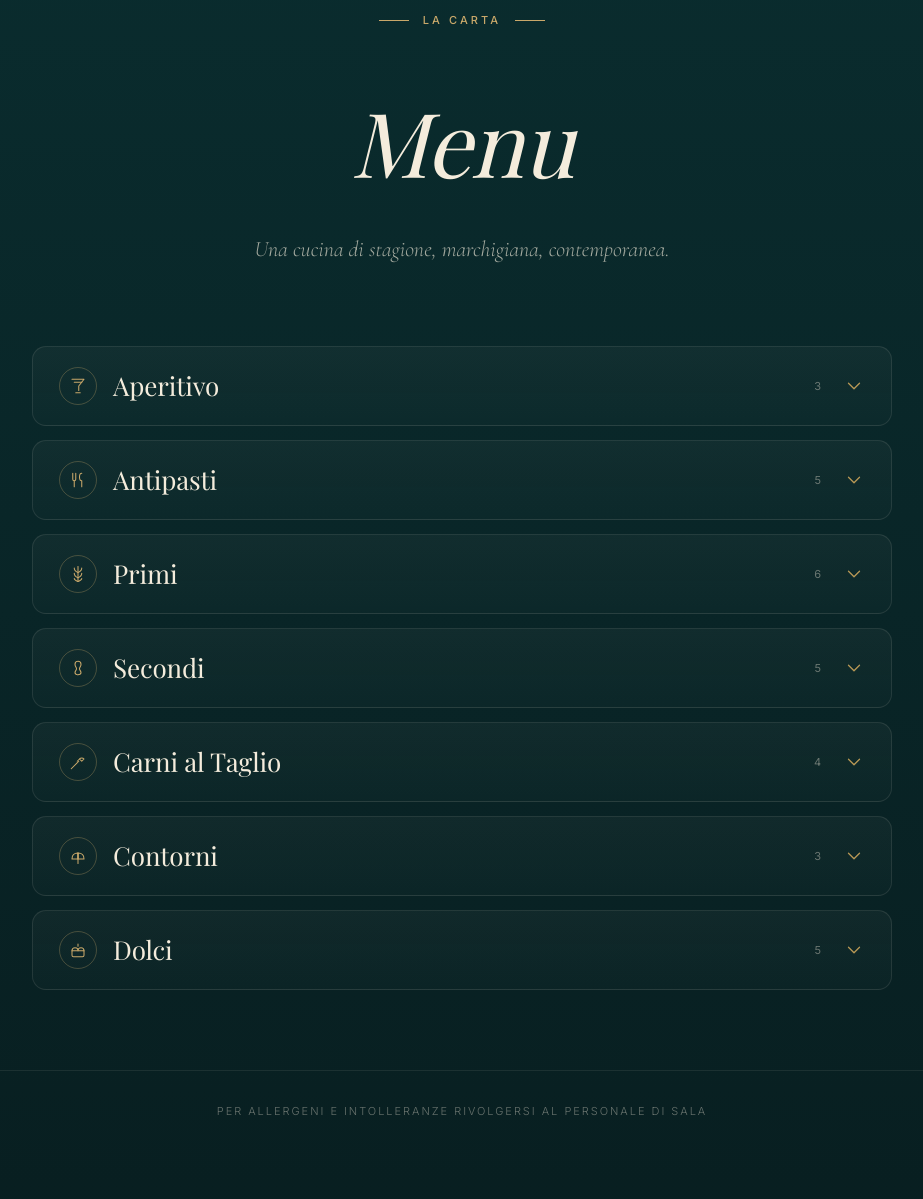
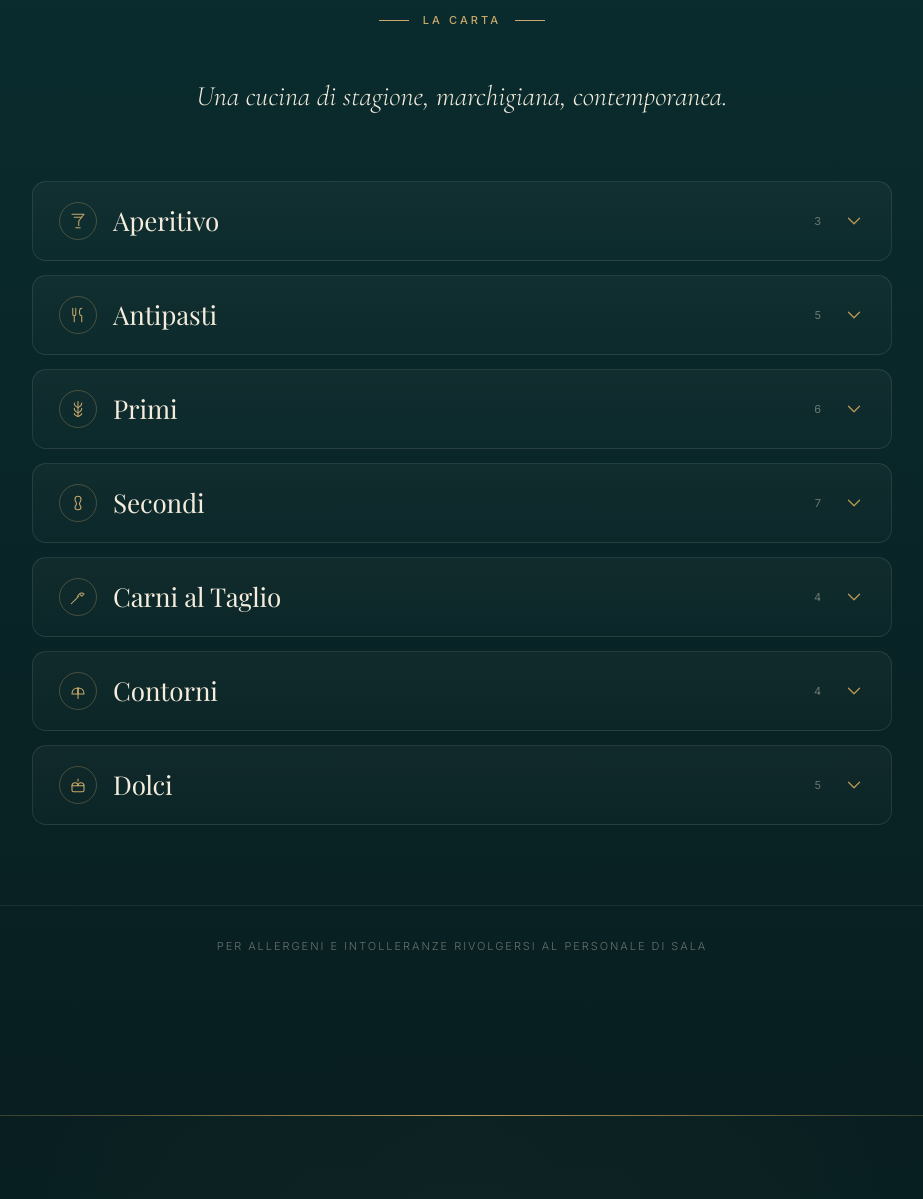
Before and after one commit to Jnojokes/il-segreto-di-villa-luzi, a plain HTML site: page index.html in a window 1280 px wide. Shown: the part 4204-5403 px from the top of the page, without its empty margins (178-1101 px from the left). Drawn offline with nearby package versions, Linux system fonts and the light colour scheme; a web font is replaced by a local one.

Commit message:
Update index.html

```diff
--- a/index.html
+++ b/index.html
@@ -655,23 +655,15 @@ section { position: relative; padding: 140px 32px; }
 .menu-header {
   text-align: center;
   max-width: 760px;
-  margin: 0 auto 80px;
-}
-.menu-title {
-  font-family: 'Playfair Display', serif;
-  font-style: italic;
-  font-size: clamp(48px, 7vw, 96px);
-  font-weight: 400;
-  color: var(--avorio);
-  letter-spacing: -0.01em;
-  margin: 16px 0 20px;
+  margin: 0 auto 64px;
 }
 .menu-subtitle {
   font-family: 'Cormorant Garamond', serif;
   font-style: italic;
-  font-size: clamp(18px, 1.8vw, 22px);
-  color: var(--whisper);
-  line-height: 1.5;
+  font-size: clamp(22px, 2.2vw, 30px);
+  color: var(--avorio);
+  line-height: 1.4;
+  margin-top: 24px;
 }
 
 /* ─── MENU — CARTE ACCORDION ───
@@ -2363,19 +2355,19 @@ src="https://www.facebook.com/tr?id=5285830348309655&ev=PageView&noscript=1"/>
       </div>
     </article>
 
-    <!-- Dish 2: Brasato di Marchigiana -->
+    <!-- Dish 2: Tagliata di Angus -->
     <article class="dish-card reveal">
       <div class="dish-card-media">
-        <span class="dish-card-badge">Specialità</span>
-        <img src="dish-marchigiana.jpg" alt="Brasato di Marchigiana — Il Segreto, Villa Luzi" loading="lazy" />
+        <span class="dish-card-badge">Signature</span>
+        <img src="dish-tagliata-angus.jpg" alt="Tagliata di Angus — Il Segreto, Villa Luzi" loading="lazy" />
         <div class="photo-frame"></div>
       </div>
       <div class="dish-card-content">
-        <div class="dish-card-eyebrow">Signature</div>
-        <h3 class="dish-card-name">Brasato <em>di Marchigiana</em></h3>
+        <div class="dish-card-eyebrow">Secondo</div>
+        <h3 class="dish-card-name">Tagliata <em>di Angus</em></h3>
         <p class="dish-card-desc">
-          Cipolla rossa stufata, rosmarino del giardino,
-          fondo bruno alle erbe.
+          Salsa al gorgonzola, pere macerate al vino rosso,
+          patate Anna.
         </p>
       </div>
     </article>
@@ -2410,7 +2402,6 @@ src="https://www.facebook.com/tr?id=5285830348309655&ev=PageView&noscript=1"/>
       <span class="eyebrow">La Carta</span>
       <span class="line"></span>
     </div>
-    <h2 class="menu-title">Menu</h2>
     <p class="menu-subtitle">
       Una cucina di stagione, marchigiana, contemporanea.
     </p>
@@ -2429,15 +2420,24 @@ src="https://www.facebook.com/tr?id=5285830348309655&ev=PageView&noscript=1"/>
       </button>
       <div class="menu-card-body-wrap"><div class="menu-card-body"><div class="menu-card-body-inner" id="cat-aperitivo">
         <div class="menu-item">
-          <div class="menu-item-main"><span class="menu-item-name">Patanegra e Champagne</span></div>
+          <div class="menu-item-main">
+            <span class="menu-item-name">Patanegra e Champagne</span>
+            <span class="menu-item-note">per due</span>
+          </div>
           <span class="menu-item-price">€ 40,00</span>
         </div>
         <div class="menu-item">
-          <div class="menu-item-main"><span class="menu-item-name">Taglio Misto</span></div>
+          <div class="menu-item-main">
+            <span class="menu-item-name">Taglio Misto</span>
+            <span class="menu-item-note">a persona</span>
+          </div>
           <span class="menu-item-price">€ 15,00</span>
         </div>
         <div class="menu-item">
-          <div class="menu-item-main"><span class="menu-item-name">Degustazione Formaggi</span></div>
+          <div class="menu-item-main">
+            <span class="menu-item-name">Degustazione Formaggi</span>
+            <span class="menu-item-note">a persona</span>
+          </div>
           <span class="menu-item-price">€ 15,00</span>
         </div>
       </div></div></div>
@@ -2543,7 +2543,7 @@ src="https://www.facebook.com/tr?id=5285830348309655&ev=PageView&noscript=1"/>
           <svg viewBox="0 0 24 24" fill="none" stroke="currentColor" stroke-width="1.4" stroke-linecap="round" stroke-linejoin="round"><path d="M12 3c2 0 4 1 4 4s-2 4-2 6 2 3 2 5-2 3-4 3-4-1-4-3 2-3 2-5-2-3-2-6 2-4 4-4z"/></svg>
         </span>
         <span class="menu-card-name">Secondi</span>
-        <span class="menu-card-count">5</span>
+        <span class="menu-card-count">7</span>
         <svg class="menu-card-chevron" viewBox="0 0 24 24" fill="none" stroke="currentColor" stroke-width="1.4" stroke-linecap="round" stroke-linejoin="round" aria-hidden="true"><path d="M6 9l6 6 6-6"/></svg>
       </button>
       <div class="menu-card-body-wrap"><div class="menu-card-body"><div class="menu-card-body-inner" id="cat-secondi">
@@ -2570,10 +2570,23 @@ src="https://www.facebook.com/tr?id=5285830348309655&ev=PageView&noscript=1"/>
         </div>
         <div class="menu-item">
           <div class="menu-item-main">
+            <span class="menu-item-name">Tagliata di Angus</span>
+            <span class="menu-item-desc">salsa al gorgonzola, pere macerate al vino rosso, patate Anna</span>
+          </div>
+          <span class="menu-item-price">€ 30,00</span>
+        </div>
+        <div class="menu-item">
+          <div class="menu-item-main">
+            <span class="menu-item-name">Tagliata ai Porcini</span>
+          </div>
+          <span class="menu-item-price">€ 28,00</span>
+        </div>
+        <div class="menu-item">
+          <div class="menu-item-main">
             <span class="menu-item-name">Tagliata di Carne Argentina</span>
             <span class="menu-item-desc">cipolla alla brace</span>
           </div>
-          <span class="menu-item-price">€ 30,00</span>
+          <span class="menu-item-price">€ 27,00</span>
         </div>
         <div class="menu-item">
           <div class="menu-item-main">
@@ -2621,7 +2634,7 @@ src="https://www.facebook.com/tr?id=5285830348309655&ev=PageView&noscript=1"/>
           <svg viewBox="0 0 24 24" fill="none" stroke="currentColor" stroke-width="1.4" stroke-linecap="round" stroke-linejoin="round"><path d="M12 22V8"/><path d="M12 8C7 8 4 11 4 16h8z"/><path d="M12 8c5 0 8 3 8 8h-8z"/></svg>
         </span>
         <span class="menu-card-name">Contorni</span>
-        <span class="menu-card-count">3</span>
+        <span class="menu-card-count">4</span>
         <svg class="menu-card-chevron" viewBox="0 0 24 24" fill="none" stroke="currentColor" stroke-width="1.4" stroke-linecap="round" stroke-linejoin="round" aria-hidden="true"><path d="M6 9l6 6 6-6"/></svg>
       </button>
       <div class="menu-card-body-wrap"><div class="menu-card-body"><div class="menu-card-body-inner" id="cat-contorni">
@@ -2636,6 +2649,10 @@ src="https://www.facebook.com/tr?id=5285830348309655&ev=PageView&noscript=1"/>
         <div class="menu-item">
           <div class="menu-item-main"><span class="menu-item-name">Caponata</span></div>
           <span class="menu-item-price">€ 6,00</span>
+        </div>
+        <div class="menu-item">
+          <div class="menu-item-main"><span class="menu-item-name">L'Oro della Terra</span></div>
+          <span class="menu-item-price">€ 8,00</span>
         </div>
       </div></div></div>
     </article>
@@ -2702,7 +2719,6 @@ src="https://www.facebook.com/tr?id=5285830348309655&ev=PageView&noscript=1"/>
       <em>tavolo.</em>
     </h2>
     <p class="booking-subtitle">
-      Pochi tavoli, una sala raccolta.
       Le prenotazioni sono aperte a partire dal 1 giugno.
     </p>
   </div>
```
